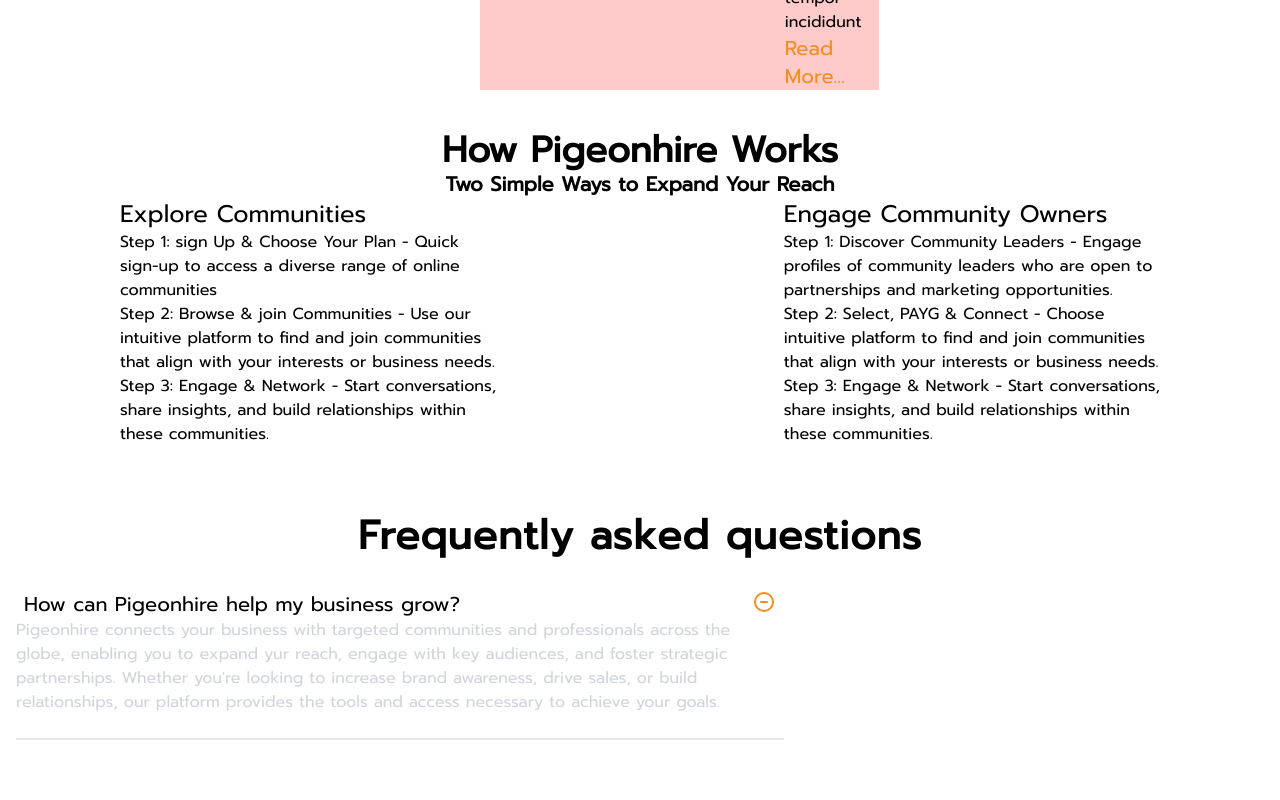
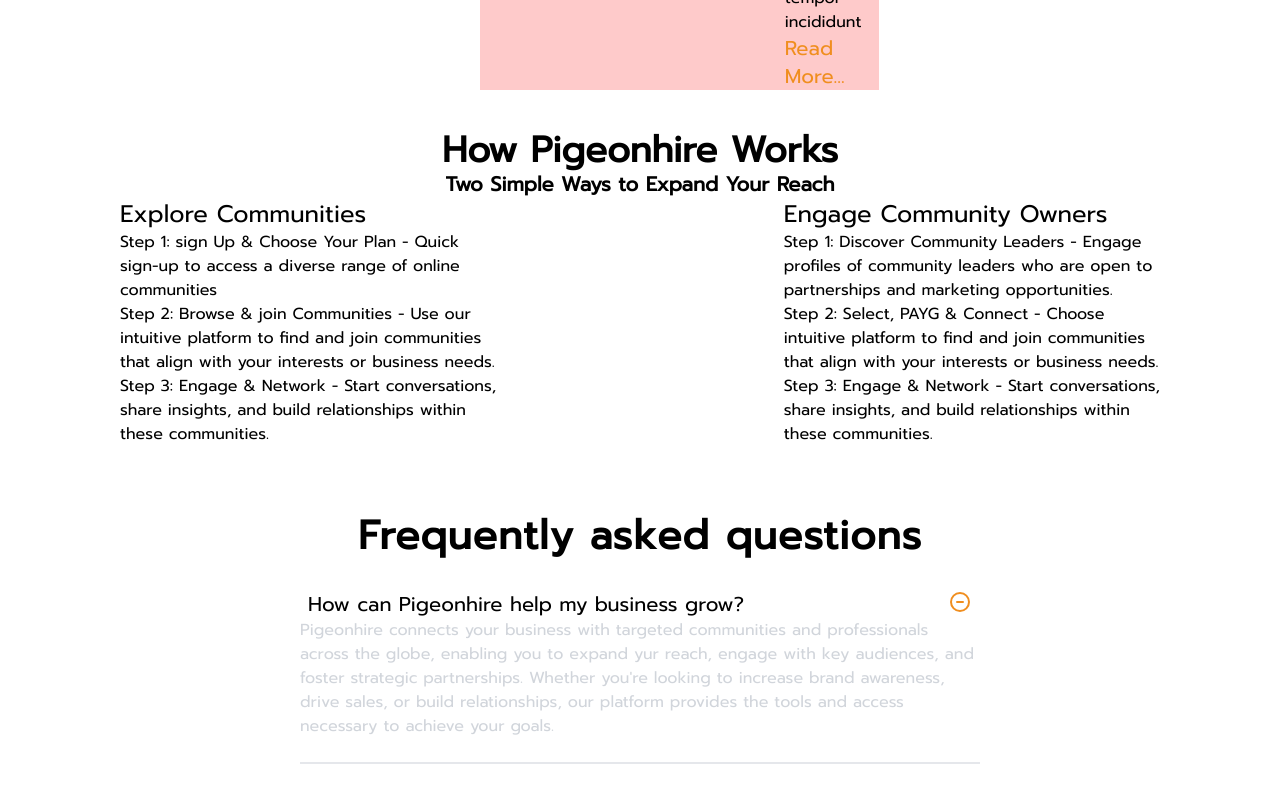
Before and after one commit to Eyohen/pigeonhire, a React (Vite) app: page / in a window 1280 px wide. Shown: the part 1468-2268 px from the top of the page. Before the commit the page ends 2244 px from the top, so only its background shows below. Built offline with nearby package versions, Linux system fonts and the light colour scheme.

Commit message:
faq adjustment

```diff
--- a/src/components/FAQ.jsx
+++ b/src/components/FAQ.jsx
@@ -1,15 +1,14 @@
-import React, { useState } from 'react'
+import React, { useState } from "react";
 import { TbCircleMinus, TbCirclePlus } from "react-icons/tb";
 
 const FAQ = () => {
-    const [toggle, setToggle] = useState(false)
-    const [toggle2, setToggle2] = useState(false)
-    const [toggle3, setToggle3] = useState(false)
-
+  const [toggle, setToggle] = useState(false);
+  const [toggle2, setToggle2] = useState(false);
+  const [toggle3, setToggle3] = useState(false);
 
   const handleToggle = () => {
-        setToggle(!toggle)
-    }
+    setToggle(!toggle);
+  };
 
   // const handleToggle2 = () => {
   //     setToggle2(!toggle2)
@@ -19,35 +18,46 @@
   //     setToggle3(!toggle3)
   // }
 
+  return (
+    <div className="bg-white px-4 mx-auto lg:px-[300px] py-9">
+      <p className="text-[40px] font-bold text-center md:tracking-wide">
+        Frequently asked questions
+      </p>
 
-    return (
-        <div className='bg-white px-4 md:mx-auto py-9'>
-            <p className='text-[40px] font-bold text-center tracking-wide'>Frequently asked questions</p>
-
-
-            <div className='w-[768px]'>
-                <button onClick={handleToggle} >
-                    {toggle ? (<div className='flex w-full space-x-[94px] px-2 border-b-2 py-6'>
-                        <p className='text-xl font-medium'>How can Pigeonhire help my business grow?</p><TbCirclePlus color='#F08E1F' size={24} />
-
-                    </div>) : (<div className='border-b-2 py-6'><div className='flex justify-between space-x-[94px] px-2'>
-                        <p className='text-xl font-medium'>How can Pigeonhire help my business grow?</p><TbCircleMinus color='#F08E1F' size={24} />
+      <div className="">
+        <button onClick={handleToggle} className="w-full">
+          {toggle ? (
+            <div className="flex justify-between  space-x-[94px] px-2 border-b-2 py-6">
+              <p className="text-xl font-medium">
+                How can Pigeonhire help my business grow?
+              </p>
+              <TbCirclePlus color="#F08E1F" size={24} />
+            </div>
+          ) : (
+            <div className="border-b-2 py-6">
+              <div className="flex justify-between space-x-[94px] px-2">
+                <p className="text-xl font-medium">
+                  How can Pigeonhire help my business grow?
+                </p>
+                <TbCircleMinus color="#F08E1F" size={24} />
               </div>
 
-                        <p className='text-gray-300 text-left'>Pigeonhire connects your business with targeted communities and professionals across the globe, enabling you to expand yur reach, engage with key audiences, and foster strategic partnerships. Whether you're looking to increase brand awareness, drive sales, or build relationships, our platform provides the tools and access necessary to achieve your goals.</p>
+              <p className="text-gray-300 text-left">
+                Pigeonhire connects your business with targeted communities and
+                professionals across the globe, enabling you to expand yur
+                reach, engage with key audiences, and foster strategic
+                partnerships. Whether you're looking to increase brand
+                awareness, drive sales, or build relationships, our platform
+                provides the tools and access necessary to achieve your goals.
+              </p>
             </div>
           )}
-
         </button>
       </div>
 
-
-
-
-
       {/* <TbCircleMinus /> */}
     </div>
-    )
-}
+  );
+};
 
-export default FAQ
+export default FAQ;
```
Lines whose indentation alone changed are shown as unchanged.
